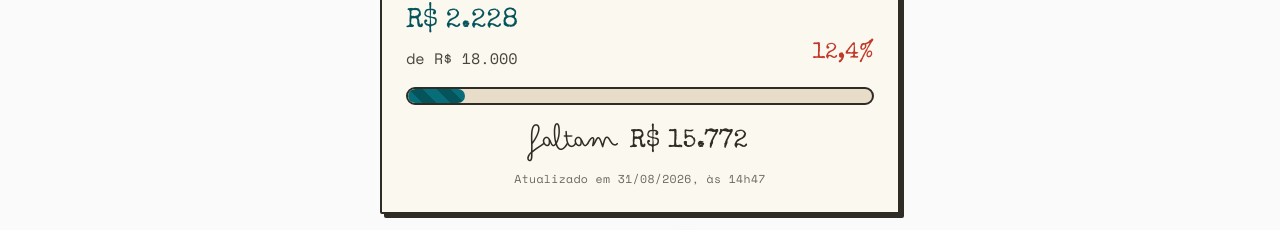
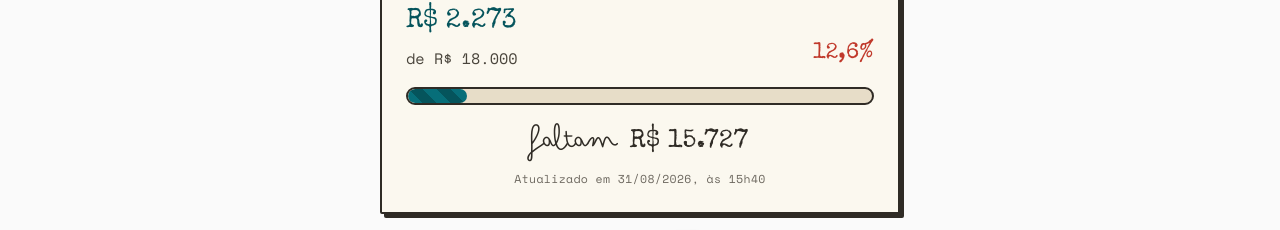
Before and after one commit to miborim/vakinha, a React (Vite) app: page / in a window 1280 px wide. Shown: the part 3895-4125 px from the top of the page. Built offline with nearby package versions, Linux system fonts and the light colour scheme.

Commit message:
Atualiza arrecadacao: R$ 2.228 -> R$ 2.273 (31/08/2026, às 15h40)

```diff
--- a/src/data/campaign.js
+++ b/src/data/campaign.js
@@ -4,8 +4,8 @@ export const campaign = {
   destino: "ECE — École d'ingénieurs, Paris",
   curso: "Master em AI for Business Transformation",
   meta: 18000, // R$
-  arrecadado: 2228, // R$ — atualize conforme as doações chegarem
-  atualizadoEm: "31/08/2026, às 14h47", // data da última atualização do valor arrecadado
+  arrecadado: 2273, // R$ — atualize conforme as doações chegarem
+  atualizadoEm: "31/08/2026, às 15h40", // data da última atualização do valor arrecadado
   moeda: "BRL",
   // Link de doação (ex: vaquinha, PIX, etc.) — adicione quando tiver
   linkDoacao: "#doar",
```
